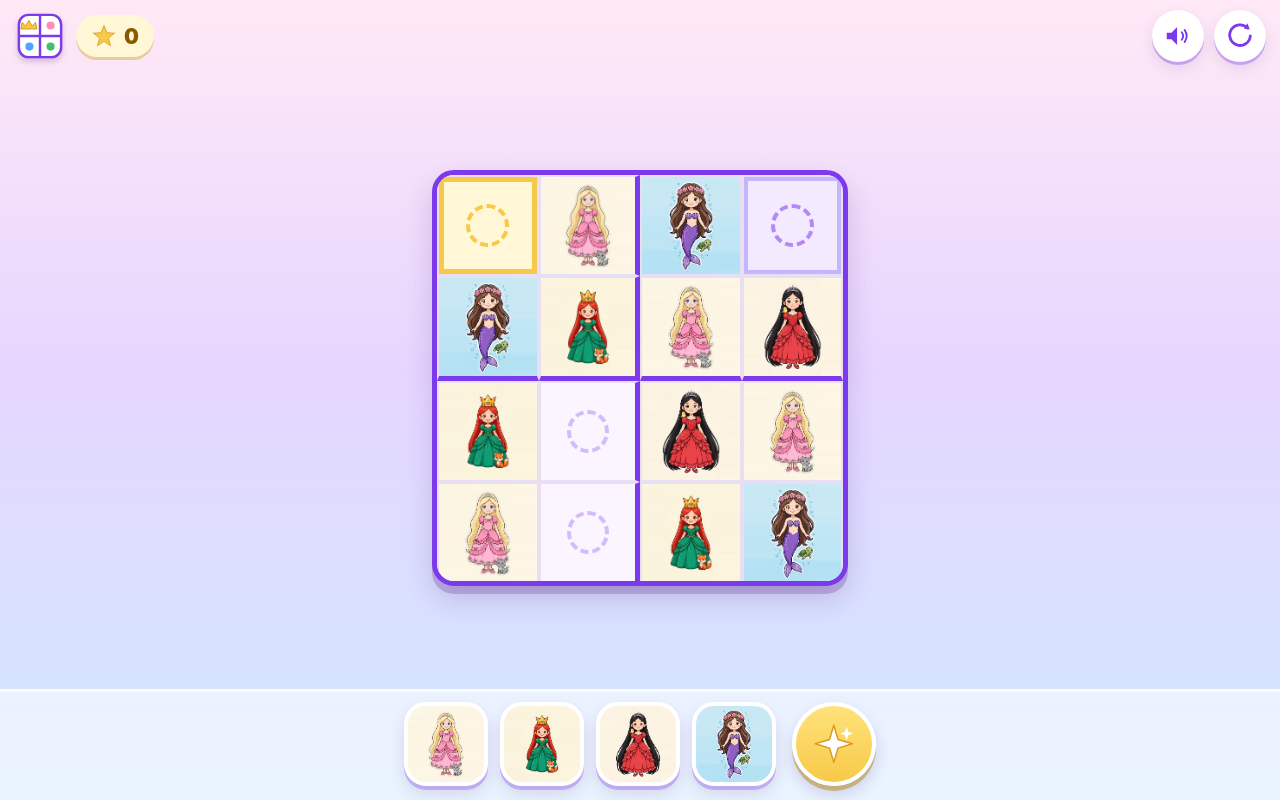
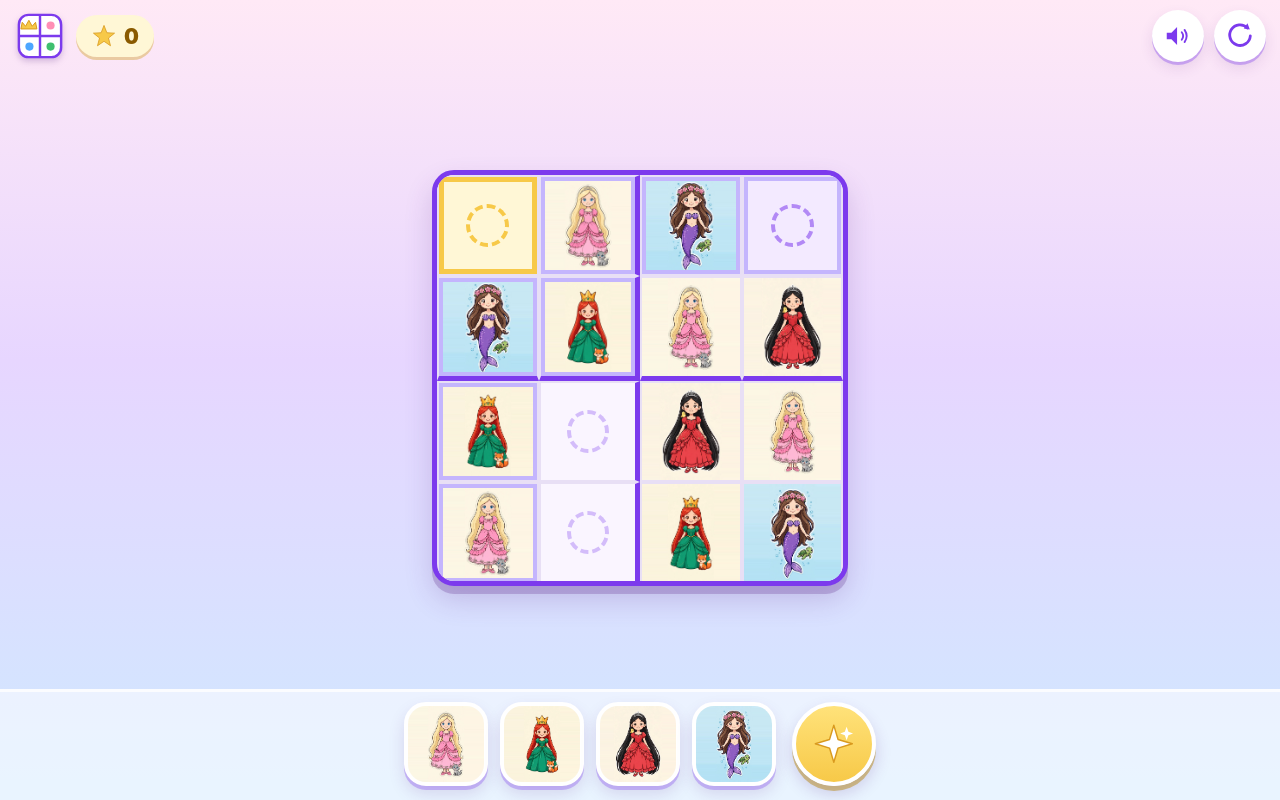
Before and after one commit to mitchmason4/kid-games, a plain HTML site: page sudoku/index.html in a window 1280 px wide. Both pictures are taken after a click on the element 487 px from the left and 225 px from the top of the page. Drawn offline with Linux system fonts and the light colour scheme.

Commit message:
Sudoku: draw peer ring above portraits via overlay (shadow hid under img)

```diff
--- a/sudoku/index.html
+++ b/sudoku/index.html
@@ -74,7 +74,14 @@
     width:44%; height:44%; border-radius:50%;
     border:4px dashed rgba(124,58,237,.3);
   }
-  .cell.related { background:#f3eaff; box-shadow:inset 0 0 0 4px #c4b5fd; }
+  .cell.related { background:#f3eaff; }
+  /* Ring drawn with ::after so it sits ON TOP of the portrait picture.
+     An inset box-shadow on the cell itself paints underneath the img
+     and is invisible on filled cells. */
+  .cell.related::after {
+    content:''; position:absolute; inset:0; pointer-events:none;
+    box-shadow:inset 0 0 0 4px #c4b5fd;
+  }
   .cell.empty.related .hole { border-color:rgba(124,58,237,.55); }
   .cell.selected { background:#fff7d6; box-shadow:inset 0 0 0 5px #f7c948; }
   .cell.selected .hole { border-color:#f7c948; }
```
